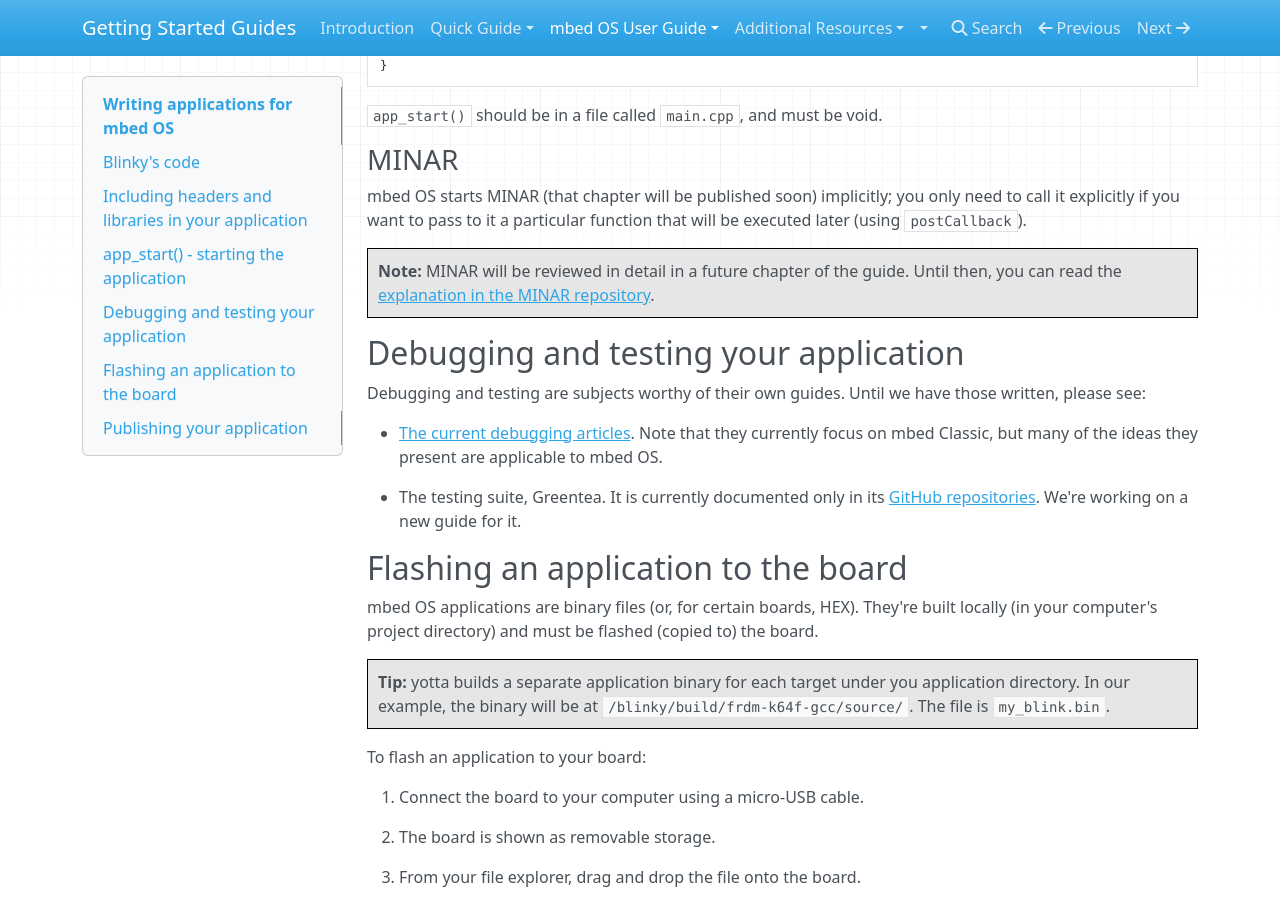
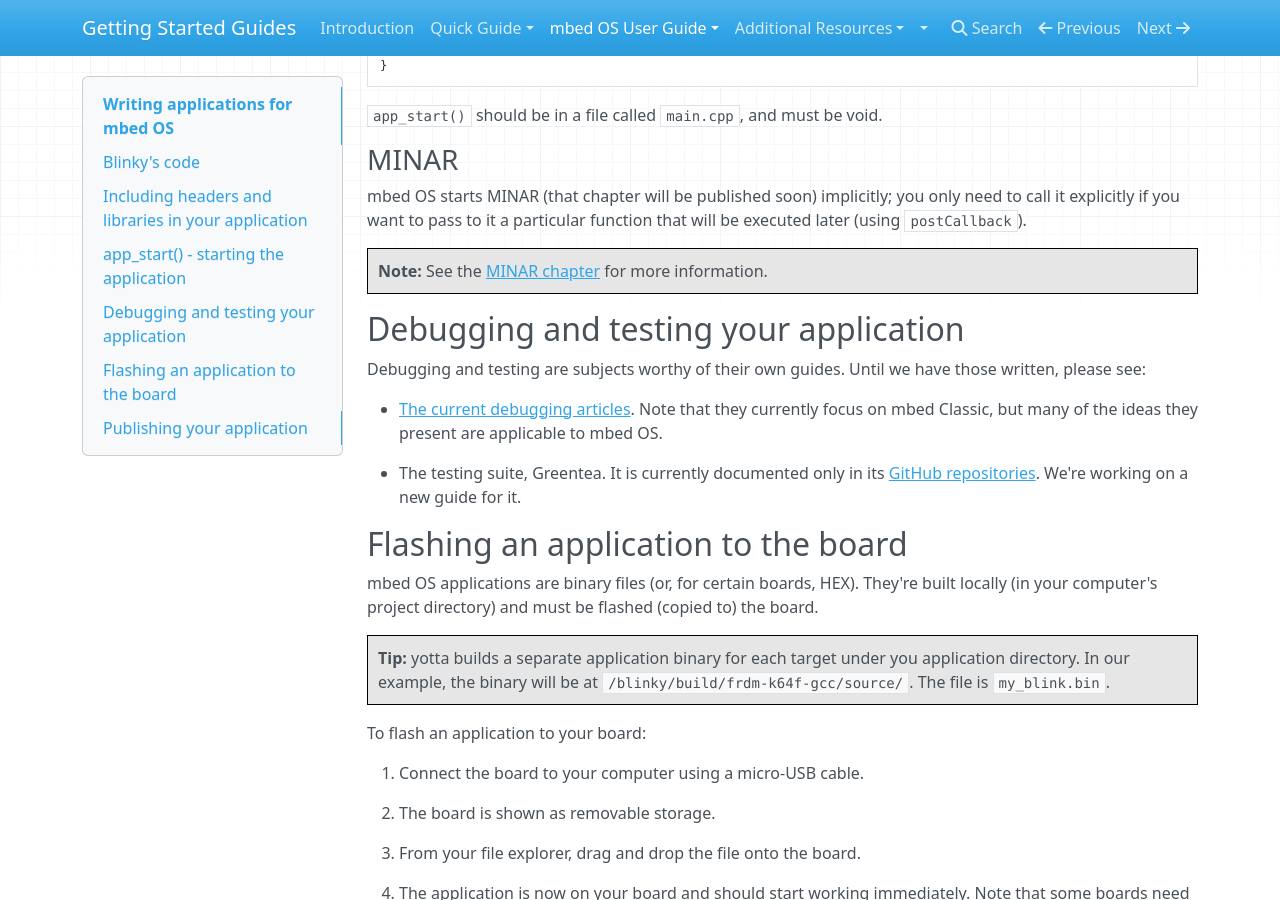
Before and after one commit to ARMmbed/GettingStartedmbedOS, an MkDocs documentation site: the page built from Docs/Full_Guide/app_on_mbed_os.md, in a window 1280 px wide and 900 px high, scrolled down 1510 px. Built offline with MkDocs 1.6.1, drawn with Linux system fonts in a browser that asks for light colours; nearby versions of some CDN libraries; old or Windows-style settings are respelled for this version of MkDocs.

Commit message:
Adding MINAR link

```diff
--- a/Docs/Full_Guide/app_on_mbed_os.md
+++ b/Docs/Full_Guide/app_on_mbed_os.md
@@ -64,7 +64,7 @@ void app_start(int, char**) {
 
 mbed OS starts MINAR (that chapter will be published soon) implicitly; you only need to call it explicitly if you want to pass to it a particular function that will be executed later (using ``postCallback``).
 
-<span style="background-color:#E6E6E6;  border:1px solid #000;display:block; height:100%; padding:10px">**Note:** MINAR will be reviewed in detail in a future chapter of the guide. Until then, you can read the [explanation in the MINAR repository](https://github.com/ARMmbed/minar).</span>
+<span style="background-color:#E6E6E6;  border:1px solid #000;display:block; height:100%; padding:10px">**Note:** See the [MINAR chapter](MINAR.md) for more information.</span>
 
 ## Debugging and testing your application
 
```
